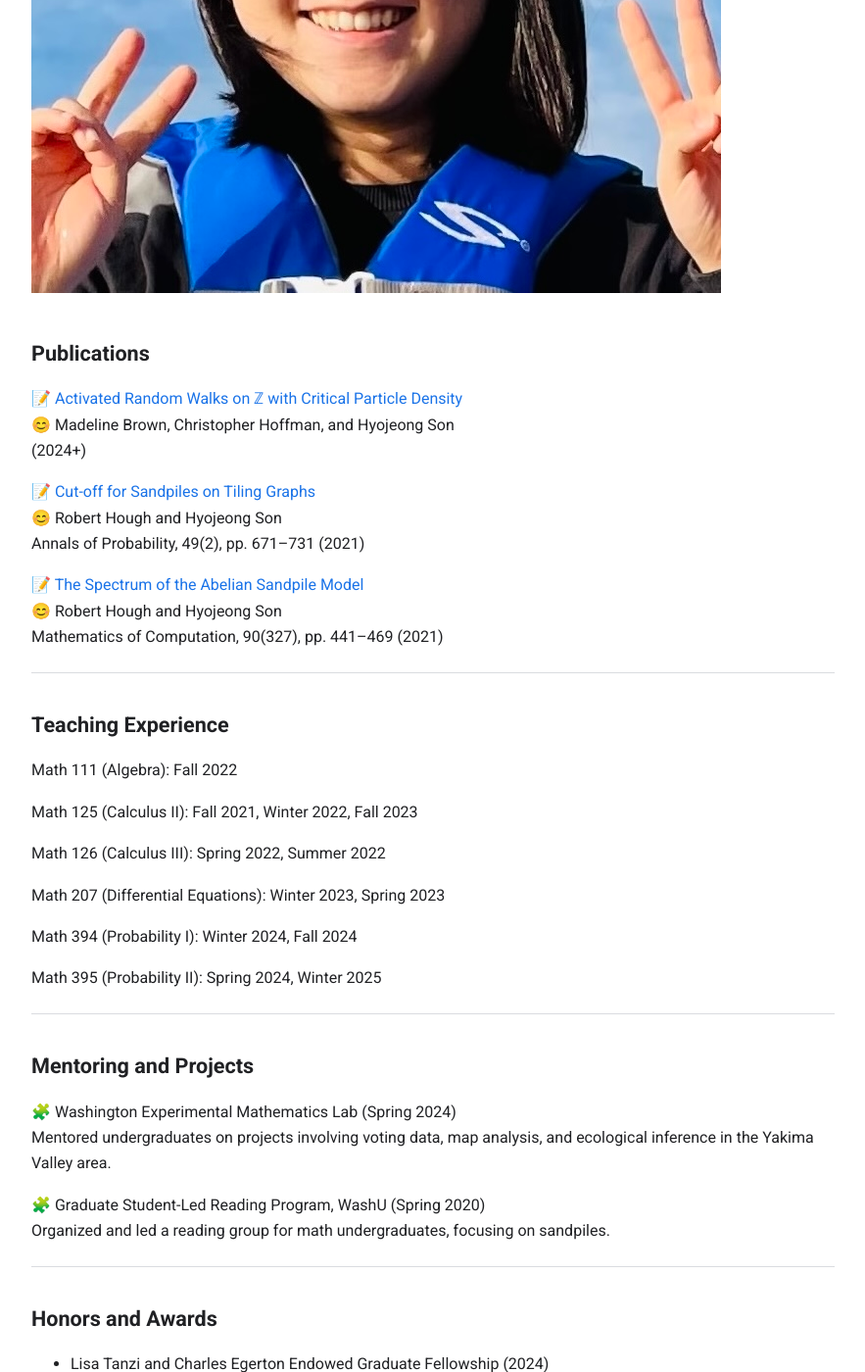
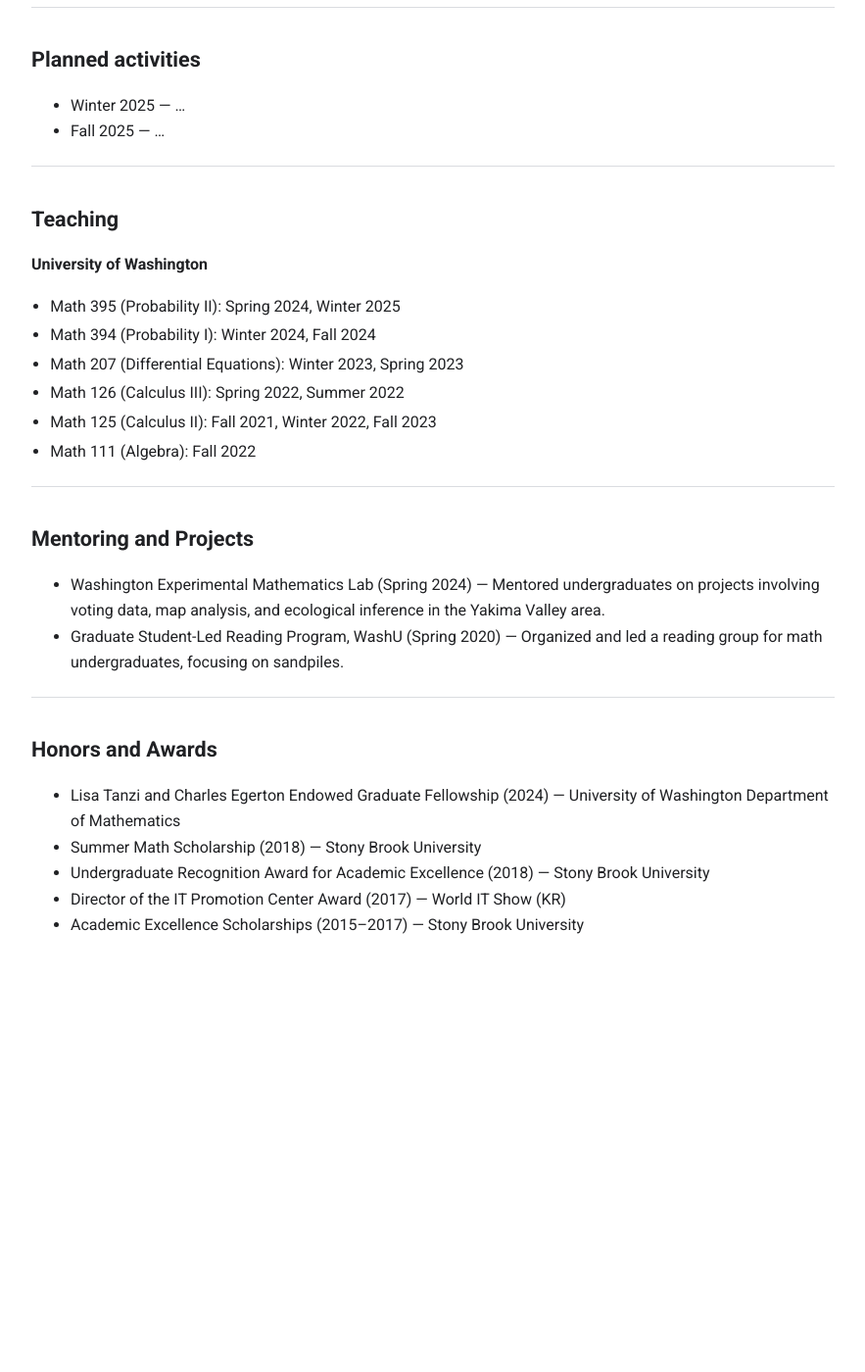
Before and after one commit to hyojeong-son/hyojeong-son.github.io, a Jekyll site: the page built from index.md, in a window 1280 px wide and 1400 px high, scrolled down 607 px. Shown: the whole window at 98% size, without its empty margins (198-1081 px from the left). Built offline with Jekyll 4.4.1, drawn with Linux system fonts in a browser that asks for light colours; after the commit the page ends 1628 px from its top, so only the background shows below that; some of the changed text lies outside the part shown.

Commit message:
Update index.md

```diff
--- a/index.md
+++ b/index.md
@@ -3,80 +3,76 @@ layout: default
 title: Home
 ---
 
-<!-- Introduction Section -->
+<!-- Name (optional; Park’s site jumps straight to email/CV, so keep or remove) -->
+# Hyojeong Son
+
 <div class="intro">
-  <div class="intro-text">
-    <p>
-      Hello! I'm Hyojeong, a fourth-year graduate student in the <a href="https://math.washington.edu" target="_blank">Mathematics Department</a> at the University of Washington, Seattle, working under <a href="https://sites.math.washington.edu/~hoffman/" target="_blank">Professor Christopher Hoffman</a>. I specialize in discrete probability, focusing on particle models like activated random walks and sandpiles. Additionally, I explore stable matching problems, investigating the number of possible matchings based on different preference structures.
-    </p>
-    <p>
-      Welcome to my personal webpage! You can reach me at <a href="mailto:hjson@math.washington.edu">hjson@math.washington.edu</a>, and my office is Padelford C-8K.
-    </p>
-  </div>
-  <img src="/assets/files/profile.jpeg" alt="Profile Picture">
+  <p>E-mail: <a href="mailto:hjson@math.washington.edu">hjson@math.washington.edu</a>. Here is my
+  <a href="{{ '/assets/files/Hyojeong_Son_CV.pdf' | relative_url }}" target="_blank" rel="noopener">CV</a>.</p>
 </div>
 
-<!-- Sections -->
-
-## Publications
-<a id="publications"></a>
-
-📝 [Activated Random Walks on ℤ with Critical Particle Density](https://arxiv.org/abs/2411.07609)
-😊 Madeline Brown, Christopher Hoffman, and Hyojeong Son
-(2024+)
-
-📝 [Cut-off for Sandpiles on Tiling Graphs](https://arxiv.org/abs/1902.04174)
-😊 Robert Hough and Hyojeong Son
-Annals of Probability, 49(2), pp. 671–731 (2021)
-
-📝 [The Spectrum of the Abelian Sandpile Model](https://arxiv.org/abs/1905.07015)
-😊 Robert Hough and Hyojeong Son
-Mathematics of Computation, 90(327), pp. 441–469 (2021)
+I’m a fourth-year graduate student in the
+<a href="https://math.washington.edu" target="_blank" rel="noopener">Mathematics Department</a> at the University of Washington, Seattle, advised by
+<a href="https://sites.math.washington.edu/~hoffman/" target="_blank" rel="noopener">Christopher Hoffman</a>. My research is in discrete probability,
+especially particle models like activated random walks and sandpiles; I also explore stable matching problems.
 
 ---
 
-## Teaching Experience
-<a id="teaching-experience"></a>
+## Publications and Preprints
 
-Math 111 (Algebra): Fall 2022
+<ul class="pubs">
+  <li>
+    <span class="pub-title"><a href="https://arxiv.org/abs/2411.07609" target="_blank" rel="noopener">Activated Random Walks on ℤ with Critical Particle Density</a></span>
+    <span class="pub-authors">Madeline Brown, Christopher Hoffman, and Hyojeong Son</span>
+    <span class="pub-venue">preprint, 2024+</span>
+  </li>
+  <li>
+    <span class="pub-title"><a href="https://arxiv.org/abs/1902.04174" target="_blank" rel="noopener">Cut-off for Sandpiles on Tiling Graphs</a></span>
+    <span class="pub-authors">Robert Hough and Hyojeong Son</span>
+    <span class="pub-venue">Annals of Probability 49(2), 671–731 (2021) — <a href="https://doi.org/10.1214/20-AOP1456" target="_blank" rel="noopener">doi</a></span>
+  </li>
+  <li>
+    <span class="pub-title"><a href="https://arxiv.org/abs/1905.07015" target="_blank" rel="noopener">The Spectrum of the Abelian Sandpile Model</a></span>
+    <span class="pub-authors">Robert Hough and Hyojeong Son</span>
+    <span class="pub-venue">Mathematics of Computation 90(327), 441–469 (2021) — <a href="https://doi.org/10.1090/mcom/3563" target="_blank" rel="noopener">doi</a></span>
+  </li>
+</ul>
 
-Math 125 (Calculus II): Fall 2021, Winter 2022, Fall 2023
+---
 
-Math 126 (Calculus III): Spring 2022, Summer 2022
+## Planned activities
 
-Math 207 (Differential Equations): Winter 2023, Spring 2023
+<!-- Add newest first -->
+- Winter 2025 — …
+- Fall 2025 — …
 
-Math 394 (Probability I): Winter 2024, Fall 2024
+---
 
-Math 395 (Probability II): Spring 2024, Winter 2025
+## Teaching
+
+**University of Washington**
+<ul class="clean">
+  <li>Math 395 (Probability II): Spring 2024, Winter 2025</li>
+  <li>Math 394 (Probability I): Winter 2024, Fall 2024</li>
+  <li>Math 207 (Differential Equations): Winter 2023, Spring 2023</li>
+  <li>Math 126 (Calculus III): Spring 2022, Summer 2022</li>
+  <li>Math 125 (Calculus II): Fall 2021, Winter 2022, Fall 2023</li>
+  <li>Math 111 (Algebra): Fall 2022</li>
+</ul>
 
 ---
 
 ## Mentoring and Projects
-<a id="mentorship"></a>
 
-🧩 Washington Experimental Mathematics Lab (Spring 2024)
-Mentored undergraduates on projects involving voting data, map analysis, and ecological inference in the Yakima Valley area.
-
-🧩 Graduate Student-Led Reading Program, WashU (Spring 2020)
-Organized and led a reading group for math undergraduates, focusing on sandpiles.
+- Washington Experimental Mathematics Lab (Spring 2024) — Mentored undergraduates on projects involving voting data, map analysis, and ecological inference in the Yakima Valley area.
+- Graduate Student-Led Reading Program, WashU (Spring 2020) — Organized and led a reading group for math undergraduates, focusing on sandpiles.
 
 ---
 
 ## Honors and Awards
-<a id="awards"></a>
 
-- Lisa Tanzi and Charles Egerton Endowed Graduate Fellowship (2024)
-  -Awarded by the University of Washington Department of Mathematics.
-
-- Summer Math Scholarship (2018)
-  -Awarded by the Stony Brook University Mathematics Department; covered two semesters of tuition.
-
-- Undergraduate Recognition Award for Academic Excellence (2018)
-  -Awarded by Stony Brook University; university-wide recognition for outstanding academic accomplishments.
-
-- Director of the IT Promotion Center Award (2017)
-  -Awarded to the top three student presenters at the World IT Show in South Korea.
-
-- Academic Excellence Scholarships (2015–2017)
-  -Awarded by Stony Brook University; merit-based scholarship covering three years of tuition.
+- Lisa Tanzi and Charles Egerton Endowed Graduate Fellowship (2024) — University of Washington Department of Mathematics
+- Summer Math Scholarship (2018) — Stony Brook University
+- Undergraduate Recognition Award for Academic Excellence (2018) — Stony Brook University
+- Director of the IT Promotion Center Award (2017) — World IT Show (KR)
+- Academic Excellence Scholarships (2015–2017) — Stony Brook University
```
